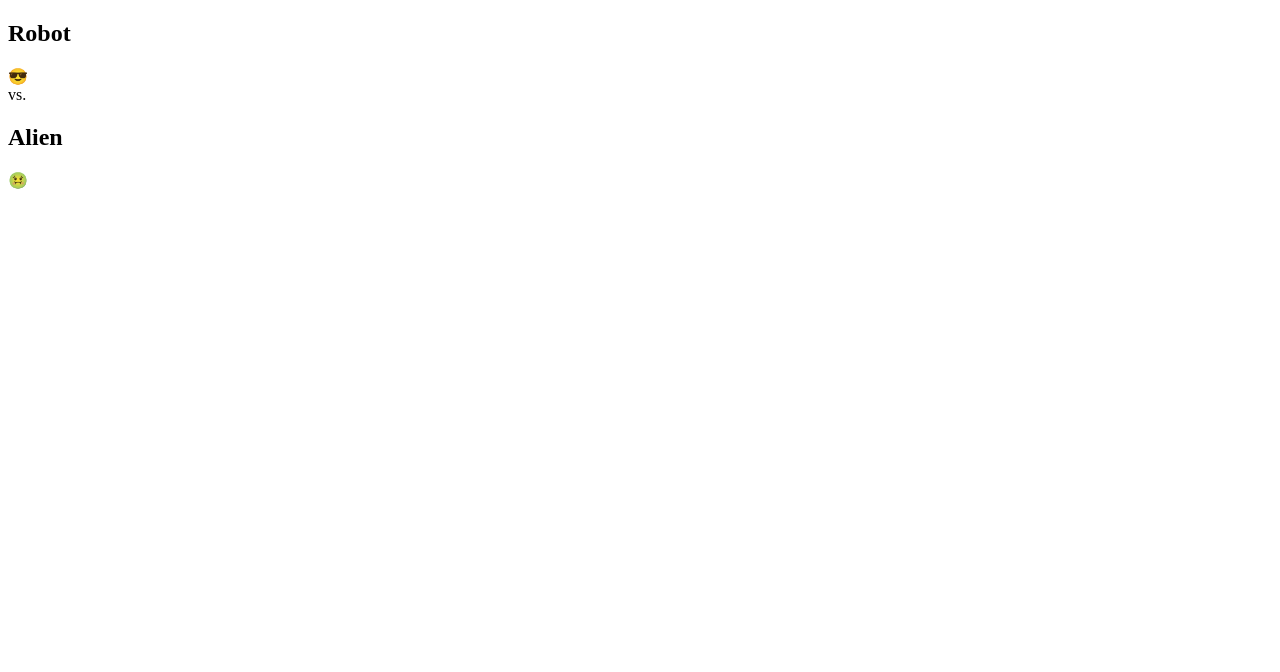
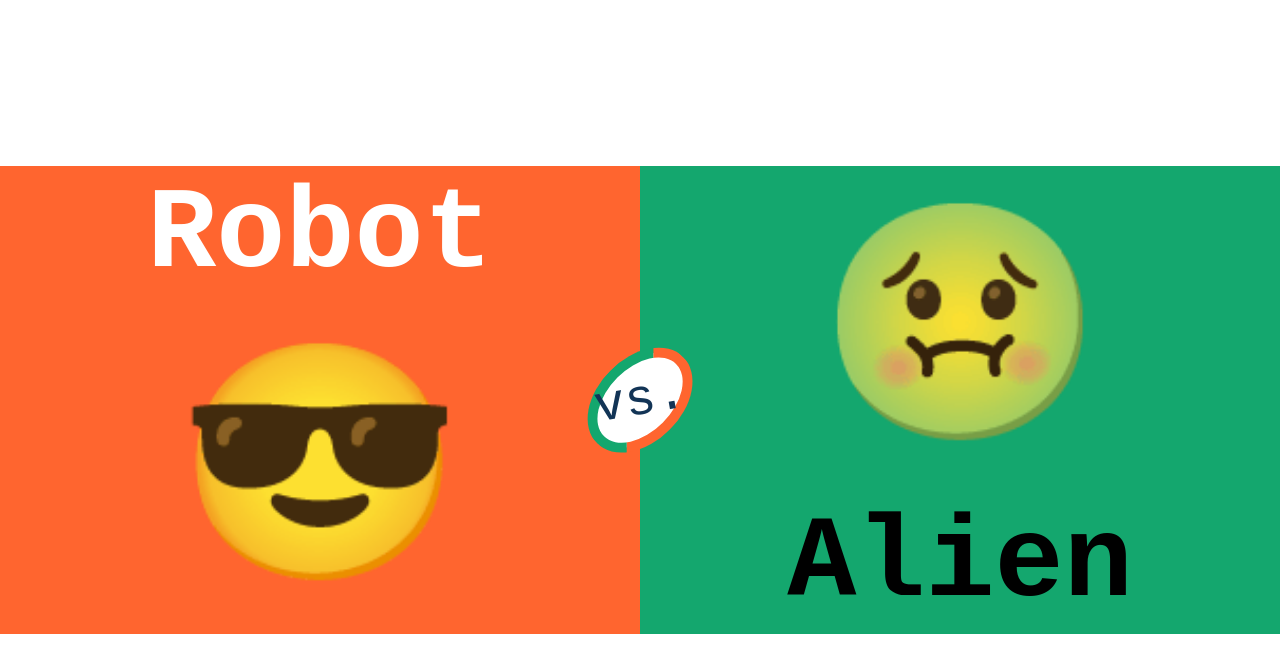
Before and after one commit to DreamTeam92/robot-vs-alien, a plain HTML site: page index.html in a window 1280 px wide. Drawn offline with Linux system fonts and the light colour scheme.

Commit message:
Update index.html

```diff
--- a/index.html
+++ b/index.html
@@ -3,8 +3,119 @@
 <head>
   <meta charset="utf-8">
   <meta name="viewport" content="width=device-width">
-  <title>JS Bin</title>
+  <title>Alien vs. Robot</title>
 </head>
+<style>
+  html,
+body {
+  height: 100vh;
+  margin: 0;
+  font-family: 'Courier New', Courier, monospace;
+}
+
+.wrapper {
+  height: 100%;
+  overflow: hidden;
+  display: flex;
+  justify-content: center;
+  align-items: center;
+}
+
+.sides {
+  position: relative;
+  animation: 0.7s customBounce ease 0.4s both;
+  display: grid;
+  grid-template-columns: 50vw 50vw;
+}
+
+@keyframes customBounce {
+  0% {
+    grid-gap: 100vw;
+  }
+  12% {
+    grid-gap: 90vw;
+  }
+  24% {
+    grid-gap: 57vw;
+  }
+  36% {
+    grid-gap: 3vw;
+  }
+  54% {
+    grid-gap: 25vw;
+  }
+  74% {
+    grid-gap: 2.5vw;
+  }
+  82% {
+    grid-gap: 6.25vw;
+  }
+  92% {
+    grid-gap: .7vw;
+  }
+  96% {
+    grid-gap: 1.5vw;
+  }
+  100% {
+    grid-gap: 0;
+  }
+}
+
+.side {
+  display: flex;
+  flex-direction: column;
+  align-items: center;
+  font-size: 6vw;
+}
+
+.robot {
+  background-color: #ff652f;
+  color: #fff;
+}
+
+.alien {
+  background-color: #14a76e;
+  color: #000;
+  flex-direction: column-reverse;
+}
+
+.name {
+  margin: 0.3rem;
+}
+
+.emoji {
+  font-size: 3em;
+  margin: 0.1em;
+}
+
+.versus {
+  position: absolute;
+  width: 8vw;
+  height: 8vh;
+  background: #fff;
+  border-radius: 50%;
+  left: 0;
+  right: 0;
+  bottom: 0;
+  top: 0;
+  margin: auto;
+  z-index: 3;
+  display: flex;
+  align-items: center;
+  justify-content: center;
+  font-size: 4vw;
+  color: #123456;
+  border-width: 10px;
+  border-style: solid;
+  border-color: #14a76e #ff652f #ff652f #14a76e;
+  transform: rotate(-45deg);
+}
+
+.versus span {
+  transform: rotate(35deg);
+}
+
+</style>
 <body>
   <div class="wrapper">
     <div class="sides">
```
